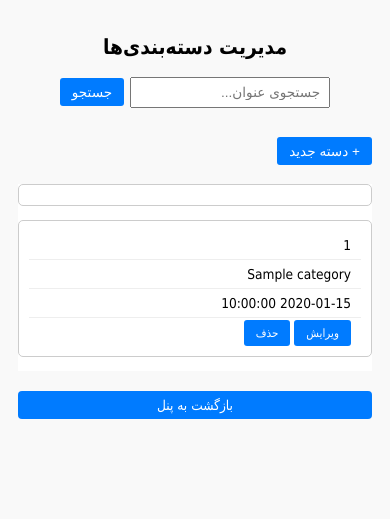
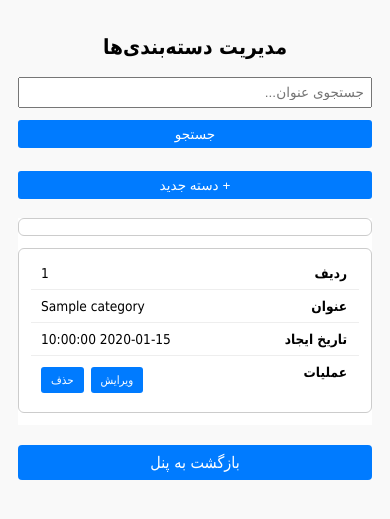
Before and after one commit to GhanbariSdGh/News-Site, a PHP site: page /admin/categories.php in a window 390 px wide. Shown: the top 519 px of the page. Run offline with PHP 8.4, Linux system fonts and the light colour scheme; the visitor is signed in with stand-in values (Sample User, id 1); tables that the repository leaves empty or names only in its code hold one stand-in row (values such as "Sample post").

Commit message:
admin categories page updated
style edited

```diff
--- a/admin/categories.php
+++ b/admin/categories.php
@@ -136,32 +136,33 @@ $categories = $stmt->fetchAll();
 
     form {
         display: flex;
-        flex-direction: row;
-        align-items: center;
-        justify-content: center;
-        gap: 6px;
-        flex-wrap: wrap;
-        margin-bottom: 10px;
+        flex-direction: column;
+        gap: 8px;
     }
 
     input[type="text"] {
-        flex: 1;
-        padding: 6px 8px;
+        width: 100%;
+        padding: 6px;
         font-size: 0.85em;
-        max-width: 180px;
+        box-sizing: border-box;
     }
 
-    .button {
-        padding: 6px 12px;
+    button.button {
+        padding: 6px 10px;
         font-size: 0.85em;
-        white-space: nowrap;
+        width: 100%;
+        box-sizing: border-box;
+        margin-top: 4px;
     }
 
     table {
         width: 100%;
         font-size: 0.85em;
-        overflow-x: auto;
+        overflow-x: hidden;
         display: block;
+        background: white;
+        border-collapse: separate;
+        border-spacing: 0 10px;
     }
 
     table thead,
@@ -173,26 +174,65 @@ $categories = $stmt->fetchAll();
     }
 
     table tr {
-        margin-bottom: 14px;
+        margin-bottom: 12px;
         border: 1px solid #ccc;
-        border-radius: 5px;
-        padding: 10px;
+        border-radius: 6px;
+        padding: 8px 12px;
         background: #fff;
     }
 
+    table th {
+        display: none;
+    }
+
     table td {
-        text-align: right;
-        padding: 6px 10px;
+        position: relative;
+        text-align: left;
+        padding-left: 10px;
+        padding-right: 50%;
         border: none;
         border-bottom: 1px solid #eee;
+        white-space: normal;
+        word-break: break-word;
     }
 
     table td:last-child {
         border-bottom: none;
     }
 
-    table th {
-        display: none;
+    table td:before {
+        position: absolute;
+        right: 12px;
+        top: 8px;
+        width: 45%;
+        font-weight: bold;
+        white-space: nowrap;
+        text-align: right;
+        content: attr(data-label);
+    }
+
+    table td:nth-of-type(1):before { content: "ردیف"; }
+    table td:nth-of-type(2):before { content: "عنوان"; }
+    table td:nth-of-type(3):before { content: "تاریخ ایجاد"; }
+    table td:nth-of-type(4):before { content: "عملیات"; }
+
+    a.button {
+        display: inline-block;
+        padding: 6px 10px;
+        font-size: 0.85em;
+        margin: 3px 3px 3px 0;
+        border-radius: 3px;
+    }
+
+    a.back {
+        margin-top: 20px;
+        display: block;
+        background: #007bff;
+        color: white;
+        padding: 8px 16px;
+        border-radius: 4px;
+        text-decoration: none;
+        text-align: center;
     }
 
     #create-form form {
@@ -204,13 +244,6 @@ $categories = $stmt->fetchAll();
     h2 {
         font-size: 1.3em;
         text-align: center;
-    }
-
-    a.back {
-        font-size: 0.85em;
-        padding: 6px 10px;
-        display: block;
-        margin: 20px auto 0;
     }
     }
     </style>
```
